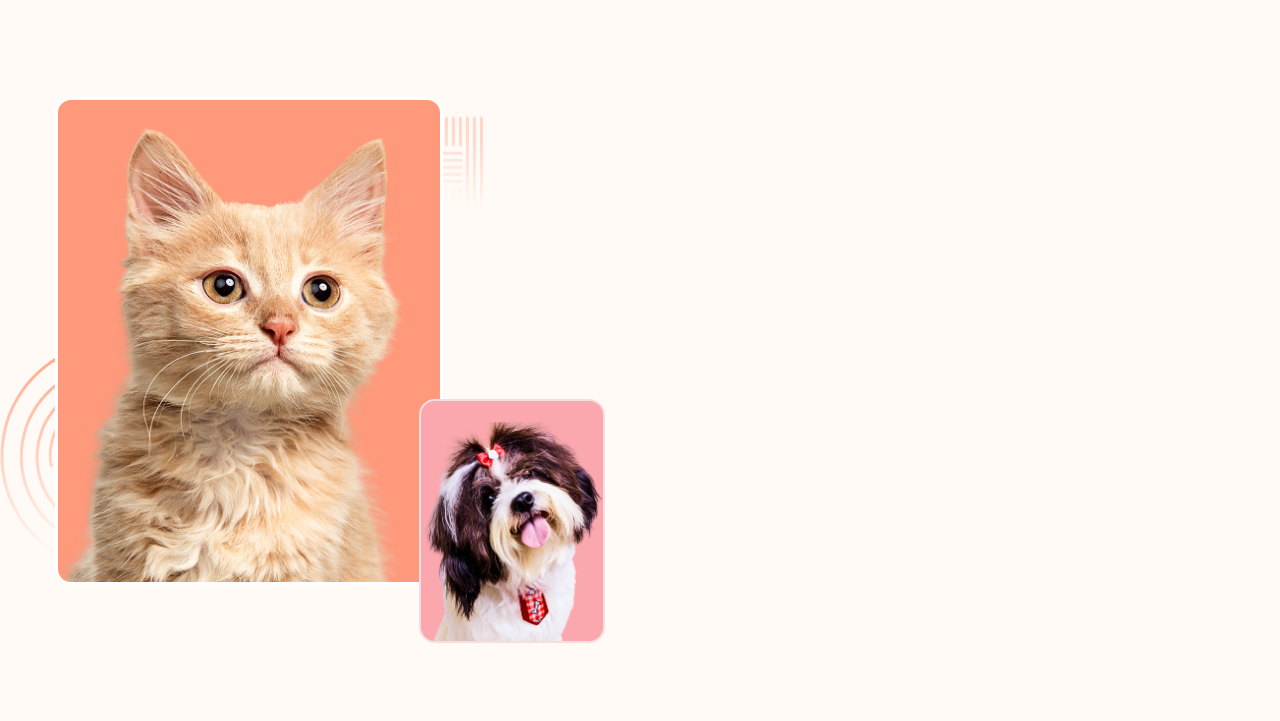
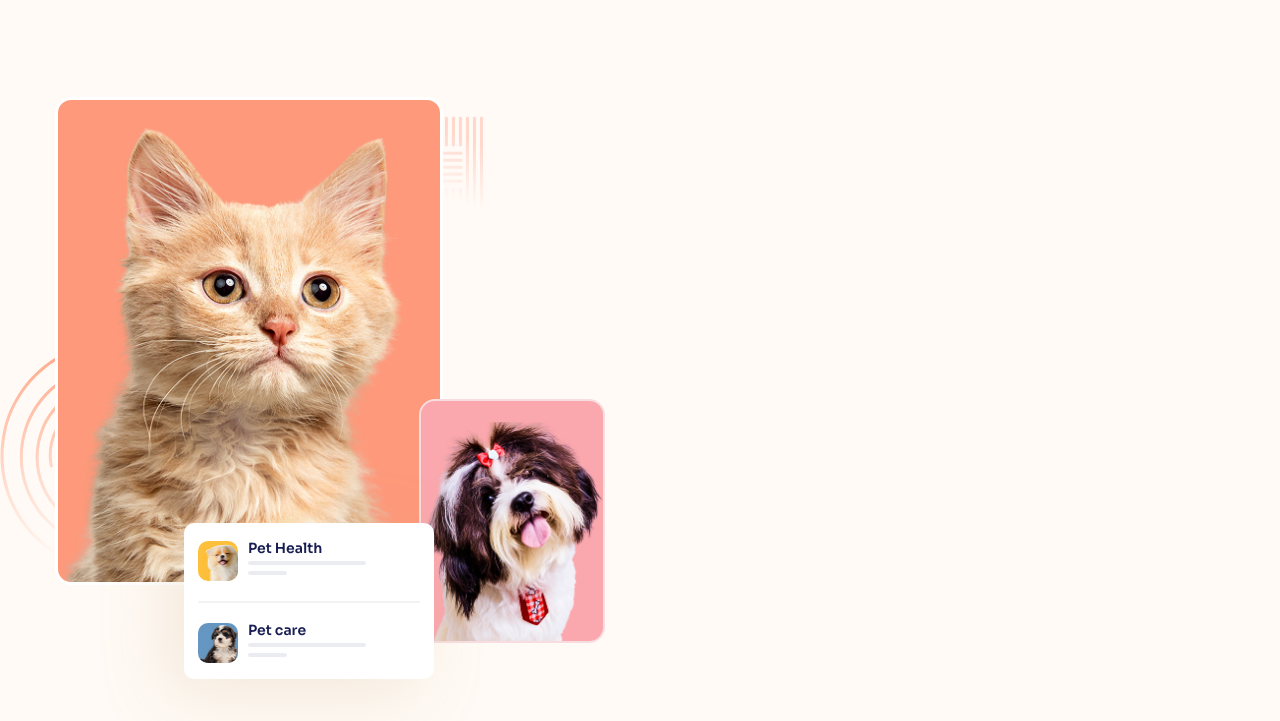
Before and after one commit to PhamNgocSonTech/Lucy-Pet-Shop, a plain HTML site: page index.html in a window 1280 px wide. Shown: the part 79-800 px from the top of the page. Drawn offline with Linux system fonts and the light colour scheme.

Commit message:
add: img hero section media

```diff
--- a/assets/css/styles.css
+++ b/assets/css/styles.css
@@ -107,7 +107,9 @@ button {
 }
 
 .hero__media {
+  position: relative;
   display: flex;
+  padding-bottom: 94px;
 }
 
 .hero__img-wrap {
@@ -152,5 +154,61 @@ button {
   background: #faa7ad;
 }
 
-.hero__img-small {
+.hero__list {
+  position: absolute;
+  left: 129px;
+  bottom: 0;
+  padding: 18px 14px;
+  width: 250px;
+  height: 156px;
+  border-radius: 10px;
+  background: #fff;
+  box-shadow: -17px 14px 68px -4px rgba(207, 174, 132, 0.25);
 }
+
+.hero-list-item {
+  display: flex;
+}
+
+.hero-list-item__thumb {
+  width: 40px;
+  height: 40px;
+  border-radius: 10px;
+  object-fit: cover;
+  border-radius: 10px;
+  background: #fec23f;
+}
+
+.hero-list-item__info {
+  margin-left: 10px;
+}
+
+.hero-list-item__title {
+  font-family: Sora, sans-serif;
+  color: #181e52;
+  font-size: 1.4rem;
+  font-weight: 600;
+  line-height: 1; /* 100% */
+}
+
+.hero-list-item__skeleton {
+  margin-top: 6px;
+  width: var(--width, 118px);
+  height: 4px;
+  border-radius: 10px;
+  opacity: 0.08;
+  background: #000958;
+}
+
+.hero-list-item__separate {
+  display: block;
+  width: 100%;
+  height: 2px;
+  margin: 20px 0;
+  background: #f2f2f2;
+  border-radius: 99px;
+}
+
+.hero-list-item:nth-of-type(2) .hero-list-item__thumb {
+  background: #6597c2;
+}
--- a/index.html
+++ b/index.html
@@ -91,7 +91,32 @@
                     <div class="hero__img-wrap hero__img-wrap-small">
                         <img src="./assets/img/pet-02.png" alt="" class="hero__img hero__img-small">
                     </div>
+
+                    <div class="hero__list">
+                        <!-- Hero List Item 1 -->
+                        <div class="hero-list-item">
+                            <img src="./assets/img/pet-03.png" alt="" class="hero-list-item__thumb">
+                            <div class="hero-list-item__info">
+                                <p class="hero-list-item__title">Pet Health</p>
+                                <div class="hero-list-item__skeleton"></div>
+                                <div class="hero-list-item__skeleton" style="--width: 39px"></div>
+                            </div>
+                        </div>
+
+                        <span class="hero-list-item__separate"></span>
+                        <!-- Hero List Item 2 -->
+                        <div class="hero-list-item">
+                            <img src="./assets/img/pet-04.png" alt="" class="hero-list-item__thumb">
+                            <div class="hero-list-item__info">
+                                <p class="hero-list-item__title">Pet care</p>
+                                <div class="hero-list-item__skeleton"></div>
+                                <div class="hero-list-item__skeleton" style="--width: 39px"></div>
+                            </div>
+                        </div>
+                    </div>
                 </div>
+
+
                 <!-- Hero Content -->
                 <section class="hero__content"></section>
 
```
